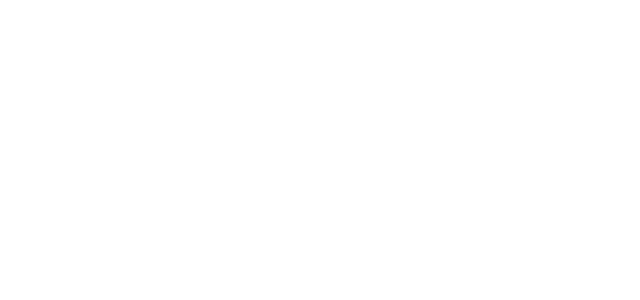
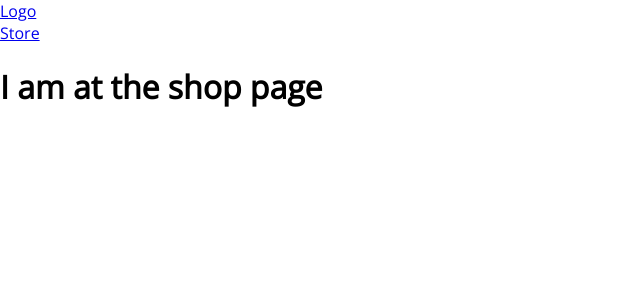
Before and after one commit to aabarata/crown-clothing, a React (Create React App) app: page /shop in a window 1280 px wide. Before the commit this address had no page. Shown: the top 300 px of the page, without its empty margins (0-640 px from the left). Built offline with nearby package versions, Linux system fonts and the light colour scheme.

Commit message:
Setup sub-routes and add navigation

```diff
--- a/src/App.js
+++ b/src/App.js
@@ -1,10 +1,17 @@
 import { Routes, Route } from "react-router-dom";
+import Navigation from "./routes/navigation/navigation.component";
 import Home from "./routes/home/home.component";
+import Shop from "./routes/shop/shop.component";
 
 const App = () => {
   return (
     <Routes>
-      <Route path="/" element={<Home />} />
+      {/*strategy to keep the navigation bar always rendered, independently of the route*/}
+      <Route path="/" element={<Navigation />}>
+        {/*index especifies that Home component will be the child element rendered by default in the parent*/}
+        <Route index element={<Home />} />
+        <Route path="shop" element={<Shop />} />
+      </Route>
     </Routes>
   );
 };
--- /dev/null
+++ b/src/routes/navigation/navigation.component.jsx
@@ -0,0 +1,23 @@
+import { Fragment } from "react";
+import { Outlet, Link } from "react-router-dom";
+
+const Navigation = () => {
+  return (
+    // Fragment is the equivalent to template in Vue (is not rendered in the DOM)
+    <Fragment>
+      <div className="navigation">
+        <Link className="logo-container" to="/">
+          <div>Logo</div>
+        </Link>
+        <div className="nav-links-container">
+          <Link className="nav-link" to="/shop">
+            Store
+          </Link>
+        </div>
+      </div>
+      <Outlet />
+    </Fragment>
+  );
+};
+
+export default Navigation;
--- /dev/null
+++ b/src/routes/shop/shop.component.jsx
@@ -0,0 +1,9 @@
+const Shop = () => {
+  return (
+    <div>
+      <h1>I am at the shop page</h1>
+    </div>
+  );
+};
+
+export default Shop;
```
Also changed, not shown: src/routes/navigation/navigation.styles.scss (added).
